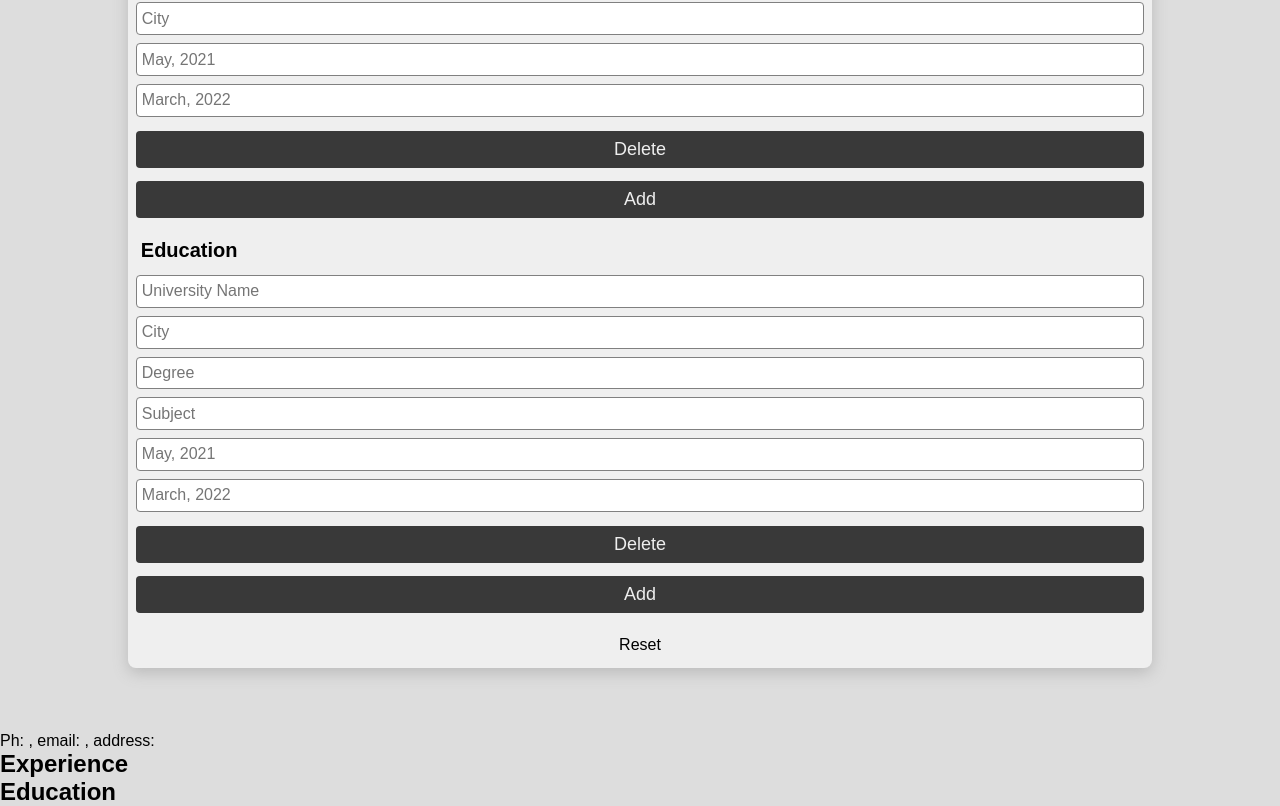
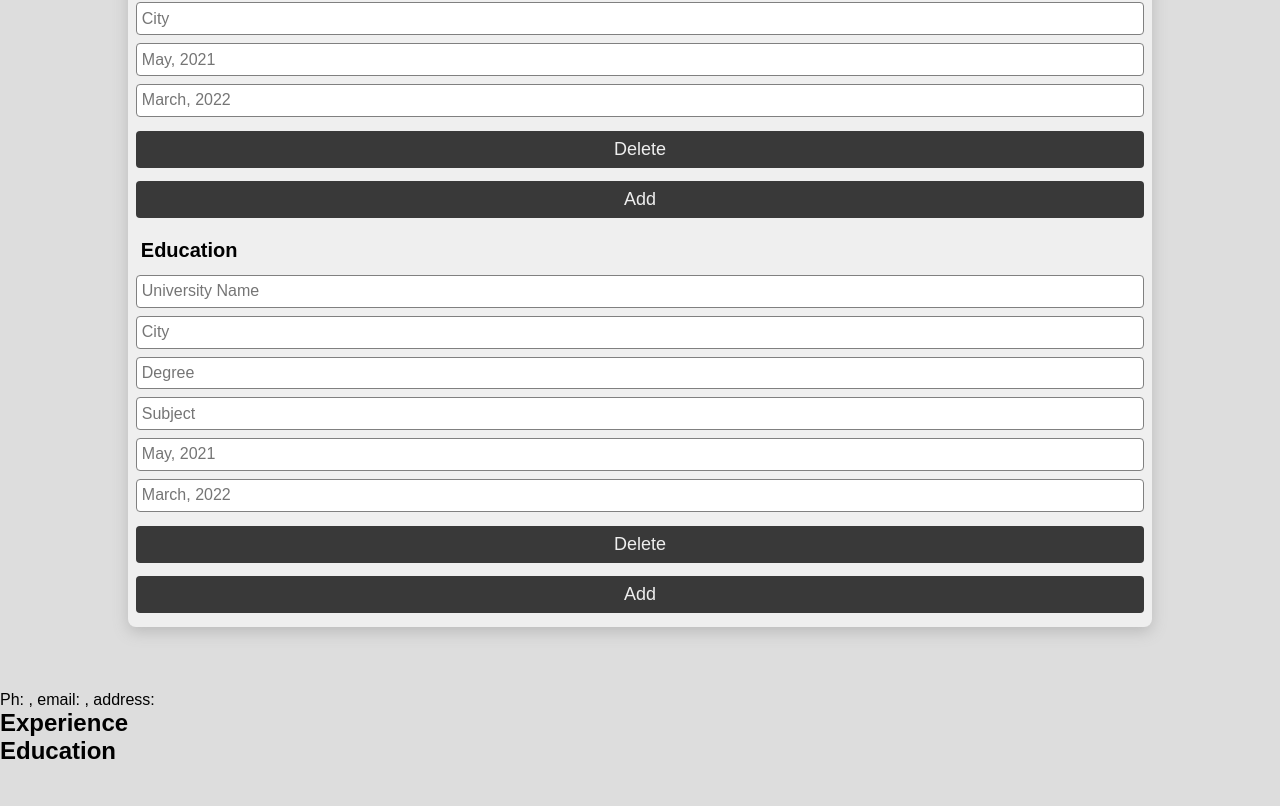
Before and after one commit to 4C-75-63-6B-79/CV_Application, a React (Create React App) app: page / in a window 1280 px wide. Shown: the part 593-1399 px from the top of the page. After the commit the page ends 1358 px from the top, so only its background shows below. Built offline with nearby package versions, Linux system fonts and the light colour scheme.

Commit message:
removed the reset button

```diff
--- a/src/components/form.js
+++ b/src/components/form.js
@@ -152,7 +152,6 @@ class Form extends React.Component {
                     {educationElements}
                     {addOneMoreEducationButton}
                 </fieldset>
-                <input type={"reset"} className={"button"} value={"Reset"}/>
             </form>
         );
     }
```
